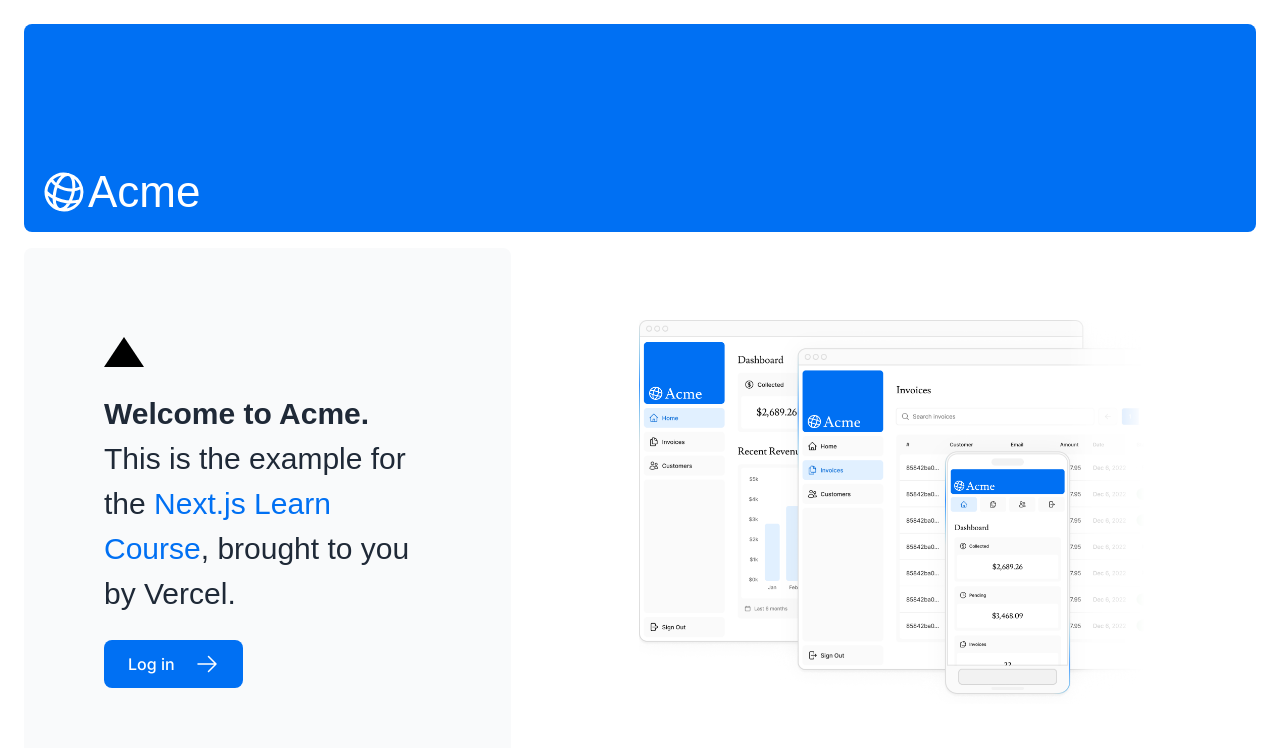
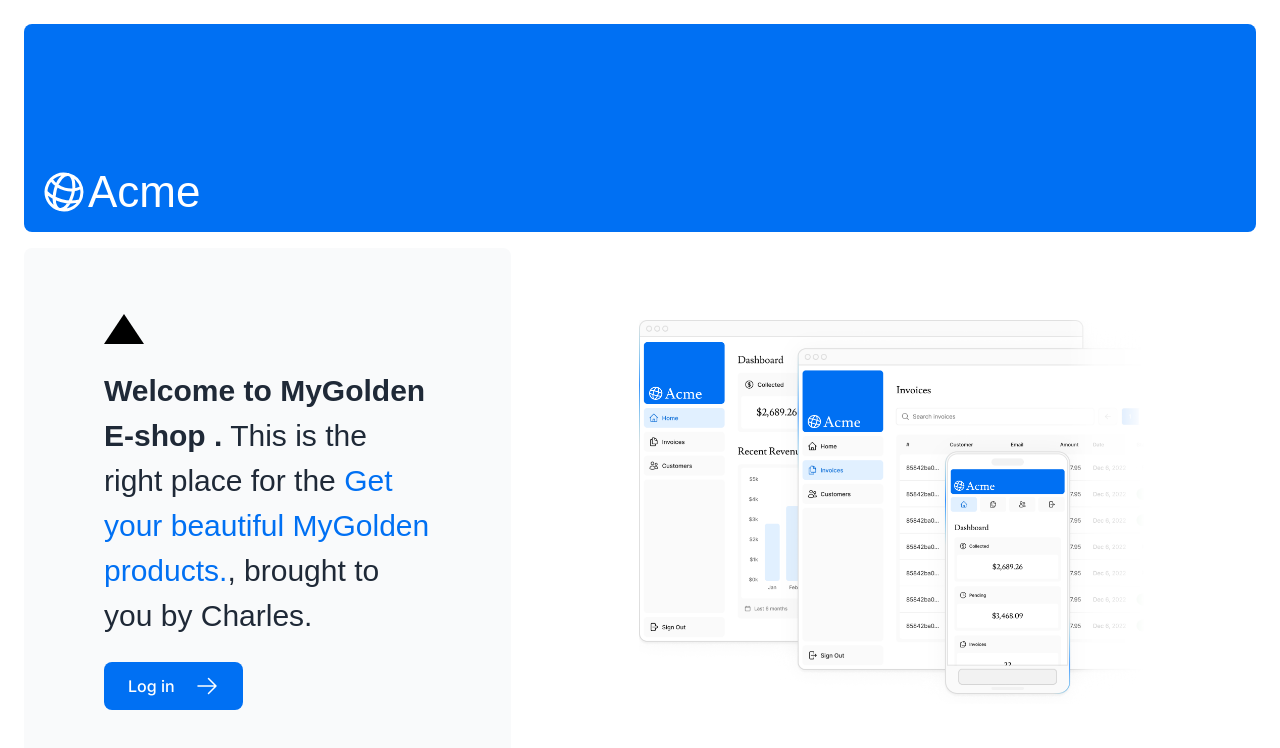
Before and after one commit to Charles2029/dashboardcharles, a Next.js app: page / in a window 1280 px wide. Shown: the top 748 px of the page. Built offline with nearby package versions, Linux system fonts and the light colour scheme; a web font is replaced by a local one.

Commit message:
the new version

```diff
--- a/app/page.tsx
+++ b/app/page.tsx
@@ -16,11 +16,11 @@
   className="h-0 w-0 border-b-[30px] border-l-[20px] border-r-[20px] border-b-black border-l-transparent border-r-transparent"
 />
           <p className={`${lusitana.className} text-xl text-gray-800 md:text-3xl md:leading-normal`}>
-            <strong>Welcome to Acme.</strong> This is the example for the{' '}
+            <strong>Welcome to MyGolden E-shop .</strong> This is the right place for the{' '}
             <a href="https://nextjs.org/learn/" className="text-blue-500">
-              Next.js Learn Course
+              Get your beautiful MyGolden products.
             </a>
-            , brought to you by Vercel.
+            , brought to you by Charles.
           </p>
           <Link
             href="/login"
```
